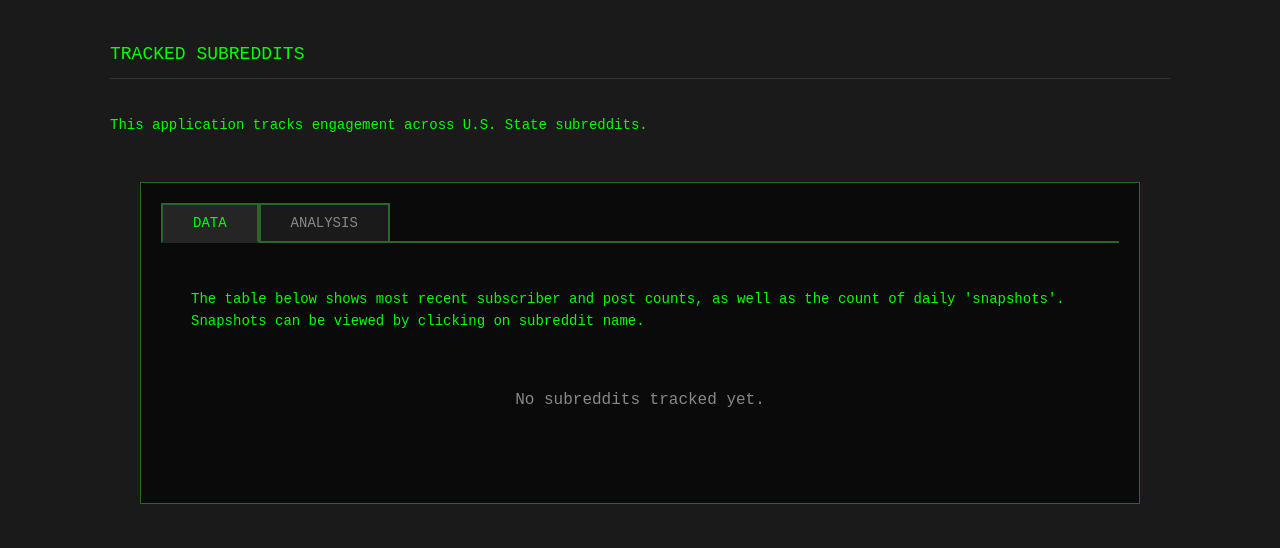
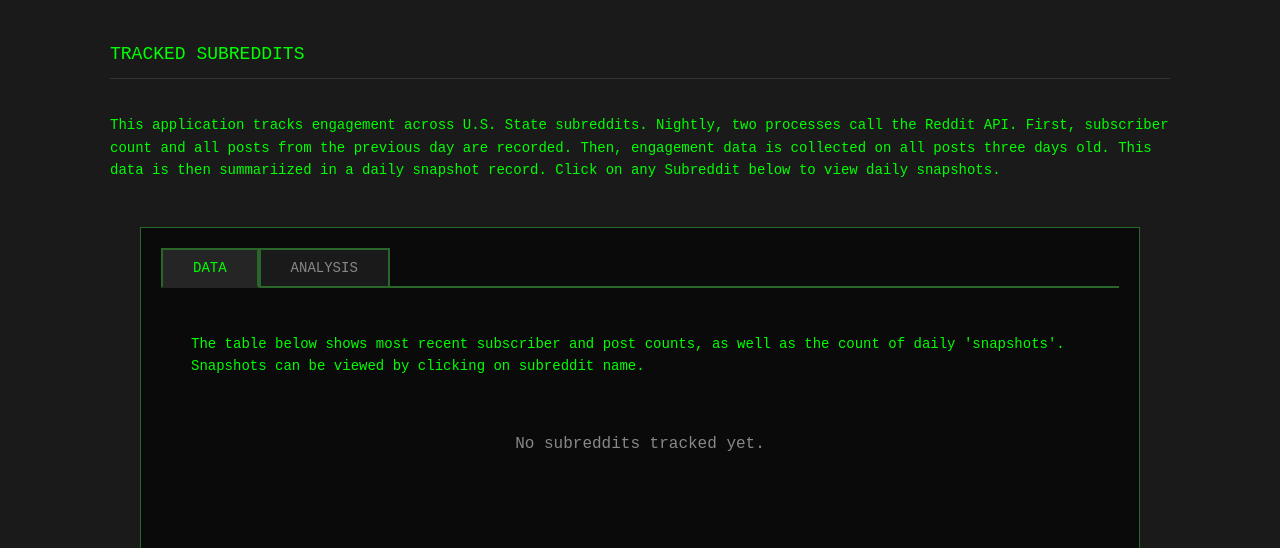
Before and after one commit to johnmpryan/defmeta, a Django app: page / in a window 1280 px wide. Shown: the part 124-672 px from the top of the page. Run offline with Django 5.2, Linux system fonts and the light colour scheme; data that the repository does not hold is empty; some libraries are stand-ins or nearby versions.

Commit message:
content update

```diff
--- a/tracker/templates/tracker/homepage.html
+++ b/tracker/templates/tracker/homepage.html
@@ -139,7 +139,7 @@
 {% block content %}
     <div class="section-header">TRACKED SUBREDDITS</div>
 
-    <p class="description">This application tracks engagement across U.S. State subreddits.</p>
+    <p class="description">This application tracks engagement across U.S. State subreddits. Nightly, two processes call the Reddit API. First, subscriber count and all posts from the previous day are recorded. Then, engagement data is collected on all posts three days old. This data is then summariized in a daily snapshot record. Click on any Subreddit below to view daily snapshots.</p>
 
     <!-- Tab Navigation -->
     <div class="terminal-table-container" style="margin-top: 30px;">
```
